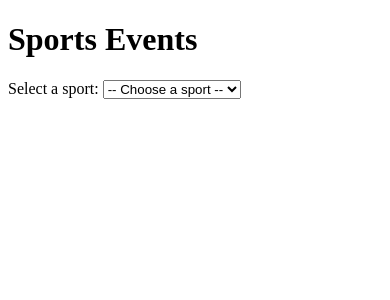
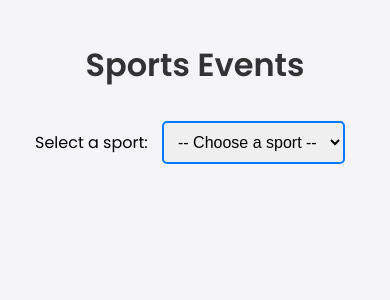
Before and after one commit to arlecchi/individualquiz-Ananda, a Flask app: page / in a window 390 px wide. Shown: the top 300 px of the page. Run offline with Flask 3, Linux system fonts and the light colour scheme; data that the repository does not hold is empty.

Commit message:
added css

```diff
--- /dev/null
+++ b/static/styles.css
@@ -0,0 +1,59 @@
+/* Import Google Font */
+@import url('https://fonts.googleapis.com/css2?family=Poppins:wght@300;400;600&display=swap');
+
+body {
+    font-family: 'Poppins', sans-serif;
+    background-color: #f4f4f9;
+    text-align: center;
+    margin: 0;
+    padding: 20px;
+}
+
+/* Title */
+h1 {
+    color: #333;
+}
+
+/* Dropdown styling */
+#sport-select {
+    padding: 10px;
+    font-size: 16px;
+    border: 2px solid #007bff;
+    border-radius: 5px;
+    outline: none;
+    cursor: pointer;
+    margin: 10px;
+}
+
+/* Table styling */
+table {
+    width: 80%;
+    margin: 20px auto;
+    border-collapse: collapse;
+    box-shadow: 0 4px 8px rgba(0, 0, 0, 0.2);
+    background: white;
+    border-radius: 10px;
+    overflow: hidden;
+}
+
+th, td {
+    padding: 12px;
+    border: 1px solid #ddd;
+    text-align: center;
+}
+
+th {
+    background-color: #007bff;
+    color: white;
+}
+
+tr:nth-child(even) {
+    background-color: #f2f2f2;
+}
+
+/* Responsive adjustments */
+@media (max-width: 768px) {
+    table {
+        width: 100%;
+    }
+}
--- a/templates/index.html
+++ b/templates/index.html
@@ -4,6 +4,7 @@
     <meta charset="UTF-8">
     <meta name="viewport" content="width=device-width, initial-scale=1.0">
     <title>Sports Events</title>
+    <link rel="stylesheet" href="{{ url_for('static', filename='styles.css') }}">
     <script defer src="{{ url_for('static', filename='script.js') }}"></script>
 </head>
 <body>
```
